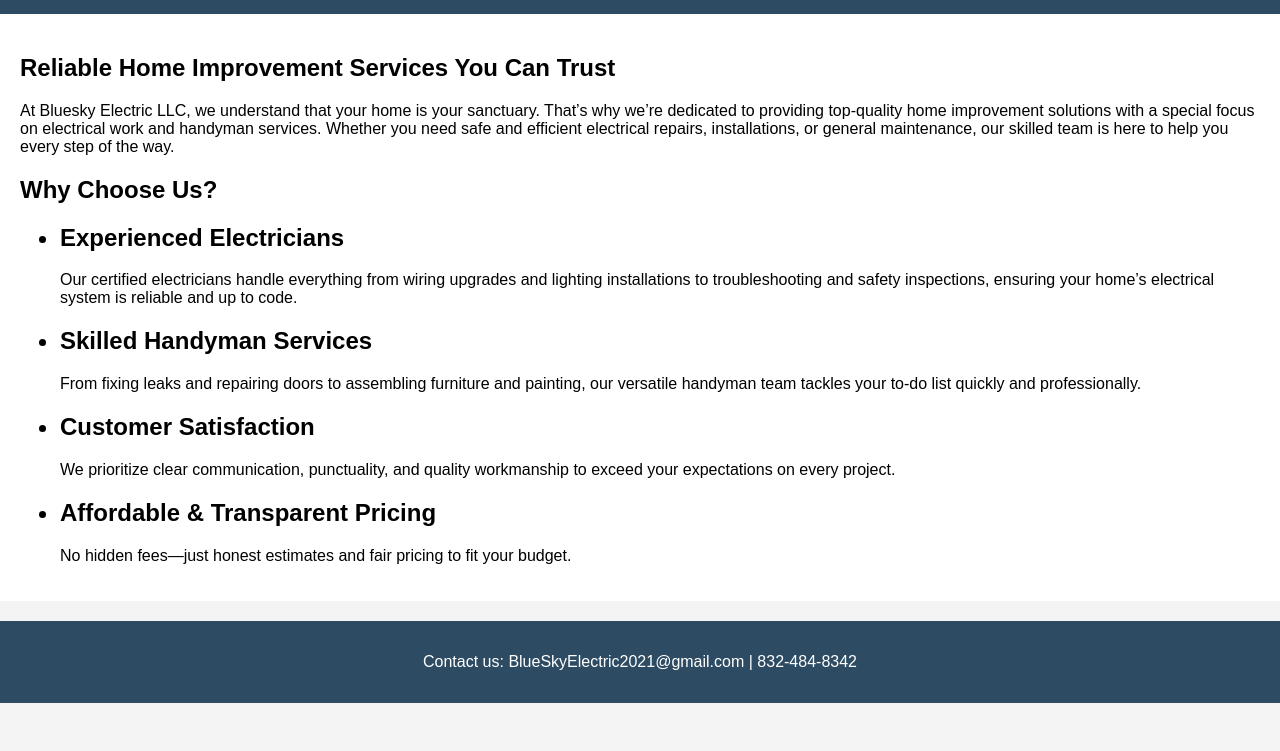
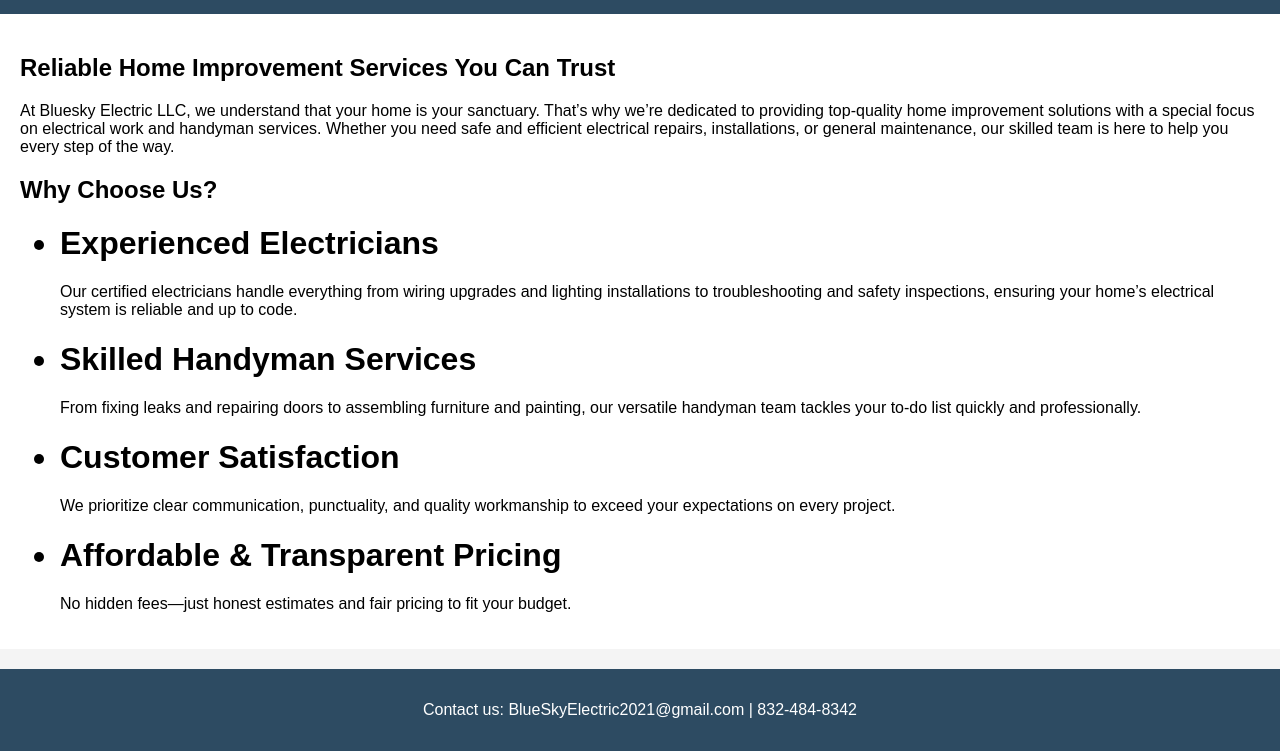
Before and after one commit to imcanelo/Bluesky-Electric, a plain HTML site: page index.html in a window 1280 px wide. Shown: the part 176-927 px from the top of the page. Before the commit the page ends 879 px from the top, so only its background shows below. Drawn offline with Linux system fonts and the light colour scheme.

Commit message:
Update index.html

```diff
--- a/index.html
+++ b/index.html
@@ -1,19 +1,13 @@
 <!DOCTYPE html>
 <html lang="en">
 <head>
-  <style>
-    .logo {
-      width: 500px;
-      height: auto;
-    }
-  </style>
     <meta charset="UTF-8">
     <title>Bluesky Electric LLC</title>
     <link rel="stylesheet" href="style.css">
 </head>
 <body>
     <header>
-        <img src="logo.png" alt="Bluesky Electric Logo" class="logo">
+        <img src="logo.png" alt="Bluesky Electric Logo" class="logo" width=300 height=auto>
         <h1>Bluesky Electric LLC</h1>
         <nav>
             <a href="index.html">Home</a>
@@ -29,13 +23,13 @@
     <h2>Why Choose Us?
         </h2>
       <ul>
-         <h2>  <li>Experienced Electricians</li> </h2>
+         <h1>  <li>Experienced Electricians</li> </h1>
         <p>Our certified electricians handle everything from wiring upgrades and lighting installations to troubleshooting and safety inspections, ensuring your home’s electrical system is reliable and up to code.</p>
-           <h2>  <li>Skilled Handyman Services</li> </h2>
+           <h1>  <li>Skilled Handyman Services</li> </h1>
         <p>From fixing leaks and repairing doors to assembling furniture and painting, our versatile handyman team tackles your to-do list quickly and professionally.</p>
-           <h2>  <li>Customer Satisfaction</li> </h2>
+           <h1>  <li>Customer Satisfaction</li> </h1>
         <p>We prioritize clear communication, punctuality, and quality workmanship to exceed your expectations on every project.</p>
-           <h2>  <li>Affordable & Transparent Pricing</li> </h2>
+           <h1>  <li>Affordable & Transparent Pricing</li> </h1 >
         <p>No hidden fees—just honest estimates and fair pricing to fit your budget.</p>
         </ul>
     </main>
```
